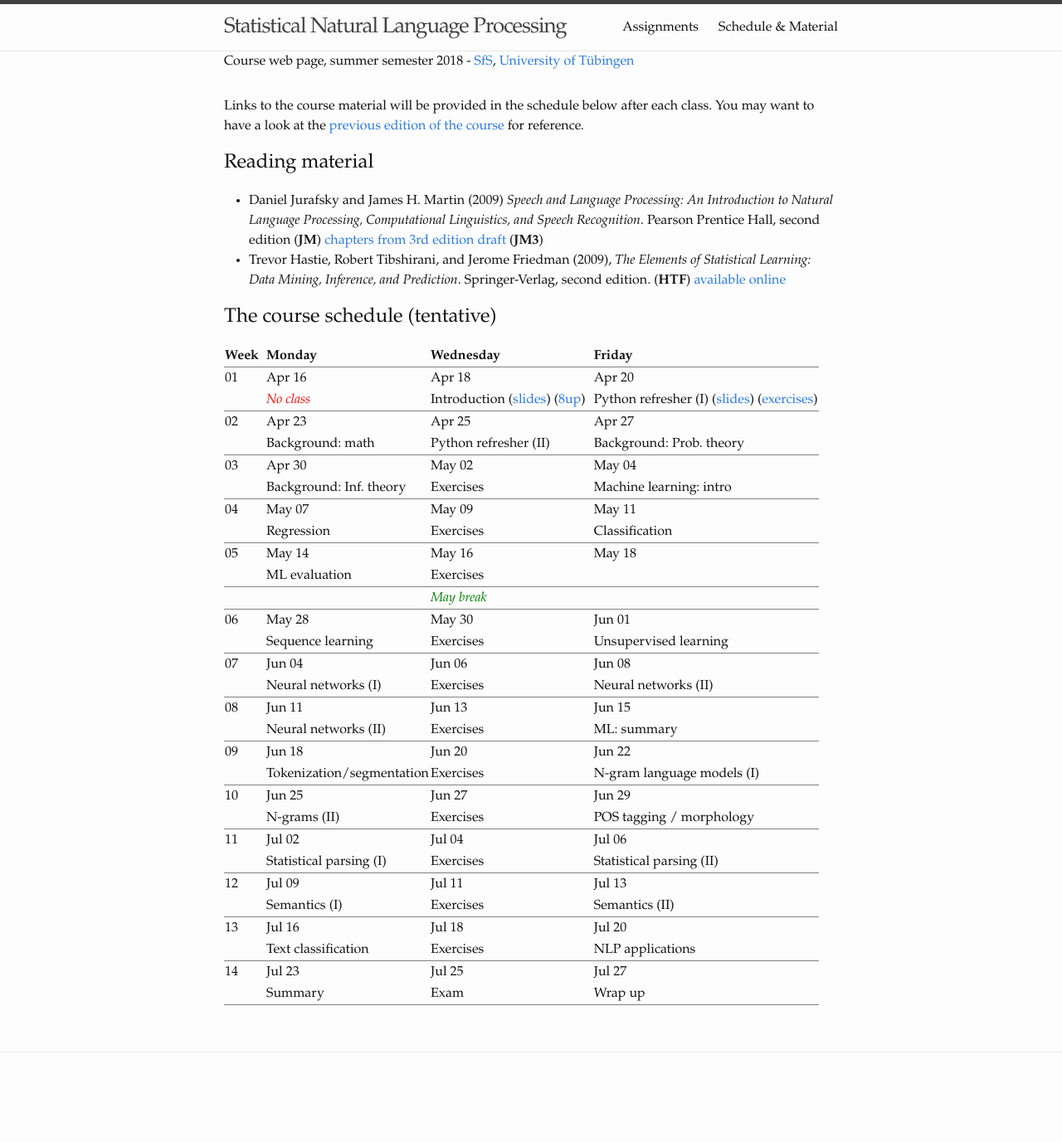
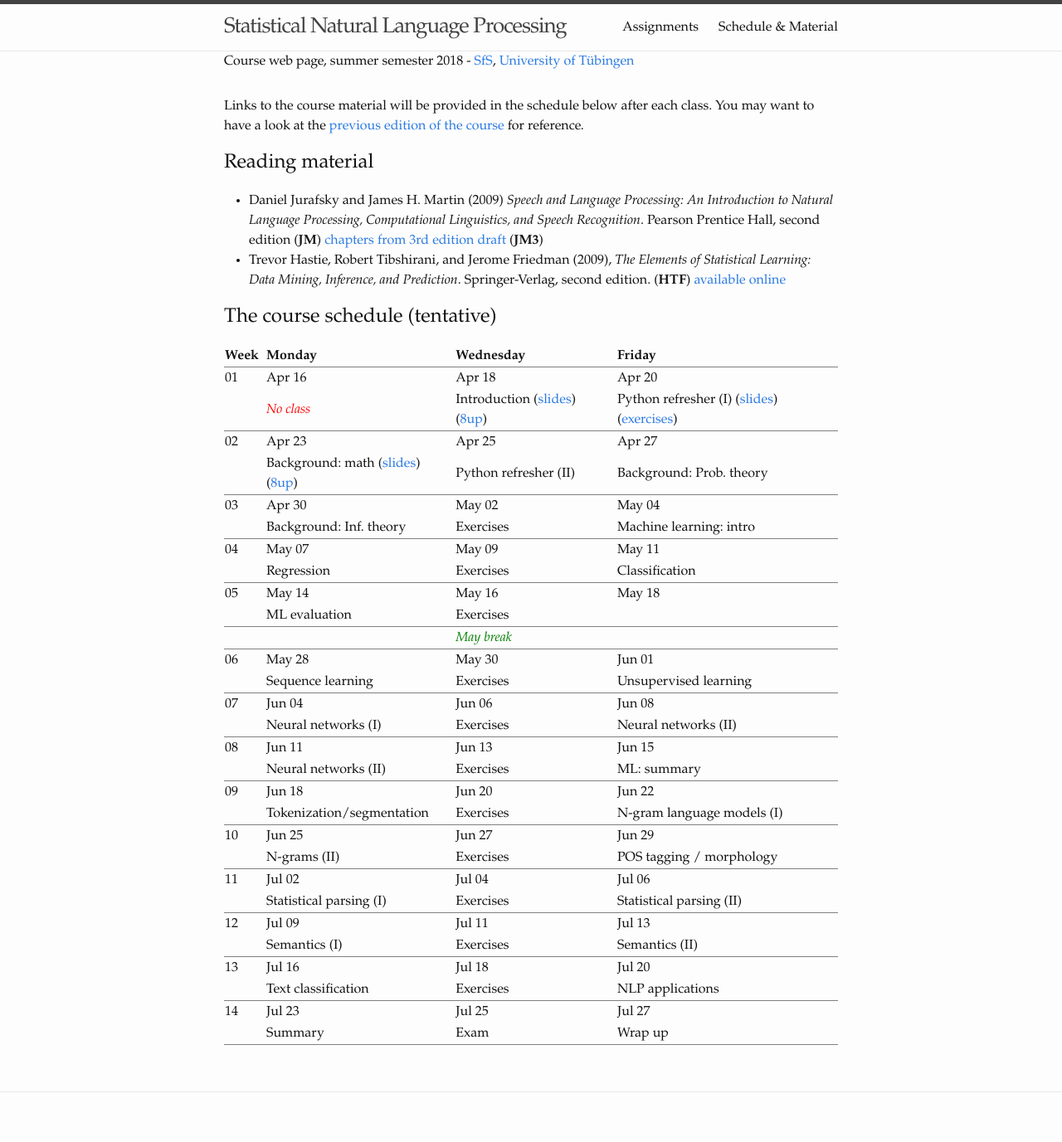
Before and after one commit to snlp2018/snlp2018.github.io, a Jekyll site: the page built from schedule.md, in a window 1280 px wide. Shown: the whole page at 83% size. Built offline with Jekyll 4.4.1, drawn with Linux system fonts in a browser that asks for light colours; before the commit the page ends 1329 px from its top, so only the background shows below that.

Commit message:
Assignment 1 & math slides

```diff
--- a/schedule.md
+++ b/schedule.md
@@ -33,7 +33,7 @@ for reference.
 |   | _No class_{: style="color: red"} | Introduction ([slides](slides/introduction.pdf)) ([8up](slides/introduction-handout.pdf))&nbsp;&nbsp;| Python refresher (I) ([slides](slides/python_refresher_i.pdf)) ([exercises](slides/python_refresher_i_exercises.pdf))|
 |-------
 | 02| Apr 23               | Apr 25                | Apr 27               |
-|   | Background: math     |Python refresher (II)  | Background: Prob. theory|
+|   | Background: math ([slides](slides/math-refresher.pdf)) ([8up](slides/math-refresher-handout.pdf)) |Python refresher (II)  | Background: Prob. theory|
 |-------
 | 03| Apr 30               | May 02                | May 04               |
 |   | Background: Inf. theory |Exercises           | Machine learning: intro|
```
Also changed, not shown: assignments.md (+1 -1 lines), 2 other files.
